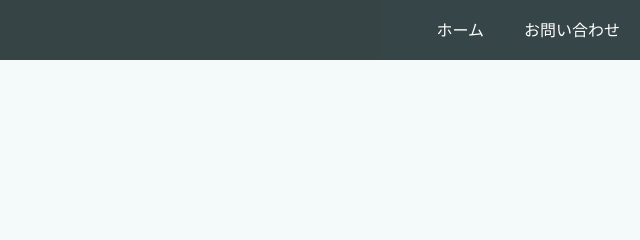
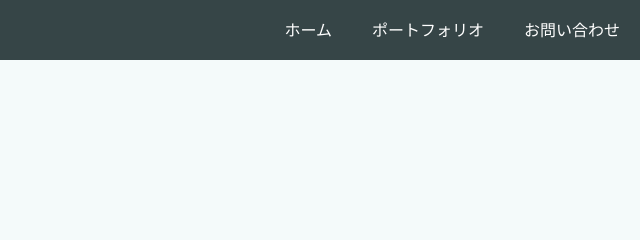
Before and after one commit to tamtak8/about, a plain HTML site: page index.html in a window 1280 px wide. Shown: the top 240 px of the page, 640-1280 px from the left. Drawn offline with Linux system fonts and the light colour scheme.

Commit message:
Update index.html

```diff
--- a/index.html
+++ b/index.html
@@ -14,6 +14,7 @@
         <div class = "header-list">
             <ul>
                 <li><a href="https://tamtak8.github.io/website/#contact_form">お問い合わせ</a></li>
+                <li><a href="https://tamtak8.github.io/portfolio/">ポートフォリオ</a></li>
                 <li><a href="https://tamtak8.github.io/website/">ホーム</a></li>
             </ul>
         </div>
```
